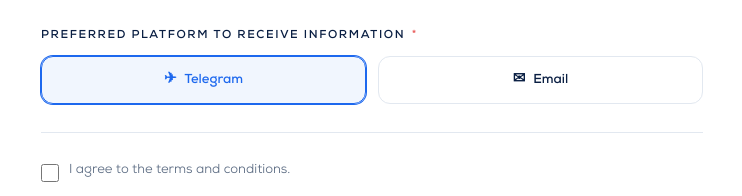
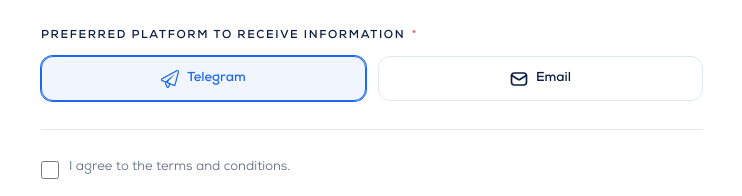
Before and after one commit to AUPP-Tech-Center/professional_upskilling_interestform, a website: page index.html in a window 1280 px wide. Shown: the part 1534-1730 px from the top of the page, 268-1010 px from the left. Drawn offline with Linux system fonts and the light colour scheme.

Commit message:
font and style redesign

```diff
--- a/index.html
+++ b/index.html
@@ -85,13 +85,13 @@
         <div class="row">
           <div class="field">
             <label for="firstname">First Name <span class="required-star">*</span></label>
-            <input id="firstname" name="firstname" type="text" autocomplete="given-name" required placeholder="e.g. Sokha">
+            <input id="firstname" name="firstname" type="text" autocomplete="given-name" maxlength="50" required placeholder="e.g. Sokha">
             <span class="field-error" id="err-firstname">First name is required.</span>
           </div>
 
           <div class="field">
             <label for="lastname">Last Name <span class="required-star">*</span></label>
-            <input id="lastname" name="lastname" type="text" autocomplete="family-name" required placeholder="e.g. Chan">
+            <input id="lastname" name="lastname" type="text" autocomplete="family-name" maxlength="50" required placeholder="e.g. Chan">
             <span class="field-error" id="err-lastname">Last name is required.</span>
           </div>
         </div>
@@ -99,19 +99,19 @@
         <div class="row">
           <div class="field">
             <label for="email">Email <span class="required-star">*</span></label>
-            <input id="email" name="email" type="email" autocomplete="email" required placeholder="you@organization.com">
+            <input id="email" name="email" type="email" autocomplete="email" maxlength="100" required placeholder="you@organization.com">
             <span class="field-error" id="err-email">Please enter a valid email address.</span>
           </div>
           <div class="field">
             <label for="phone">Phone <span class="optional">(Optional)</span></label>
-            <input id="phone" name="phone" type="tel" autocomplete="tel" placeholder="+855 12 345 678">
+            <input id="phone" name="phone" type="tel" autocomplete="tel" maxlength="25" placeholder="+855 12 345 678">
           </div>
         </div>
 
         <div class="row single-col">
           <div class="field">
             <label for="tele">Telegram number or username <span class="required-star">*</span></label>
-            <input id="tele" name="tele" type="text" required placeholder="@username or phone number">
+            <input id="tele" name="tele" type="text" maxlength="50" required placeholder="@username or phone number">
             <span class="field-error" id="err-tele">Telegram number or username is required.</span>
           </div>
         </div>
@@ -124,11 +124,11 @@
         <div class="row">
           <div class="field">
             <label for="company">Company/Organization <span class="optional">(Optional)</span></label>
-            <input id="company" name="company" type="text" autocomplete="organization" placeholder="Company or Ministry">
+            <input id="company" name="company" type="text" autocomplete="organization" maxlength="100" placeholder="Company or Ministry">
           </div>
           <div class="field">
             <label for="job_title">Job title <span class="required-star">*</span></label>
-            <input id="job_title" name="job_title" type="text" autocomplete="organization-title" required placeholder="e.g. Managing Director">
+            <input id="job_title" name="job_title" type="text" autocomplete="organization-title" maxlength="100" required placeholder="e.g. Managing Director">
             <span class="field-error" id="err-job_title">Job title is required.</span>
           </div>
         </div>
@@ -136,7 +136,7 @@
         <div class="row single-col">
           <div class="field">
             <label for="linkedin">LinkedIn <span class="optional">(Optional)</span></label>
-            <input id="linkedin" name="linkedin" type="text" placeholder="https://linkedin.com/in/username">
+            <input id="linkedin" name="linkedin" type="text" maxlength="150" placeholder="https://linkedin.com/in/username">
           </div>
         </div>
       </section>
@@ -149,13 +149,16 @@
           <div class="radio-group">
             <label class="radio-option selected" id="opt-telegram">
               <input type="radio" id="platform-telegram" name="platform" value="telegram" checked required>
-              <span class="radio-icon">✈</span>
+              <span class="telegram-icon-mask radio-icon" aria-hidden="true"></span>
               <span>Telegram</span>
             </label>
 
             <label class="radio-option" id="opt-email">
               <input type="radio" id="platform-email" name="platform" value="email">
-              <span class="radio-icon">✉</span>
+              <svg class="email-icon radio-icon" width="18" height="18" viewBox="0 0 24 24" fill="none" stroke="currentColor" stroke-width="2.2" stroke-linecap="round" stroke-linejoin="round" aria-hidden="true">
+                <rect x="2" y="4" width="20" height="16" rx="4"></rect>
+                <path d="M22 7l-8.97 5.7a1.94 1.94 0 0 1-2.06 0L2 7"></path>
+              </svg>
               <span>Email</span>
             </label>
           </div>
--- a/styles.css
+++ b/styles.css
@@ -445,6 +445,30 @@
 
 .radio-icon {
   font-size: 0.9375rem;
+  display: inline-flex;
+  align-items: center;
+  justify-content: center;
+  line-height: 1;
+}
+
+.telegram-icon-mask {
+  width: 18px;
+  height: 18px;
+  background-color: currentColor;
+  -webkit-mask: url('assets/telegram-icon.png') no-repeat center / contain;
+  mask: url('assets/telegram-icon.png') no-repeat center / contain;
+  display: inline-block;
+  flex-shrink: 0;
+  transition: background-color 0.2s ease;
+}
+
+.email-icon {
+  width: 18px;
+  height: 18px;
+  display: inline-block;
+  flex-shrink: 0;
+  vertical-align: middle;
+  transition: stroke 0.2s ease, color 0.2s ease;
 }
 
 /* 10. Confirmation & Checkbox */
```
Also changed, not shown: assets/telegram-icon.png (added).
